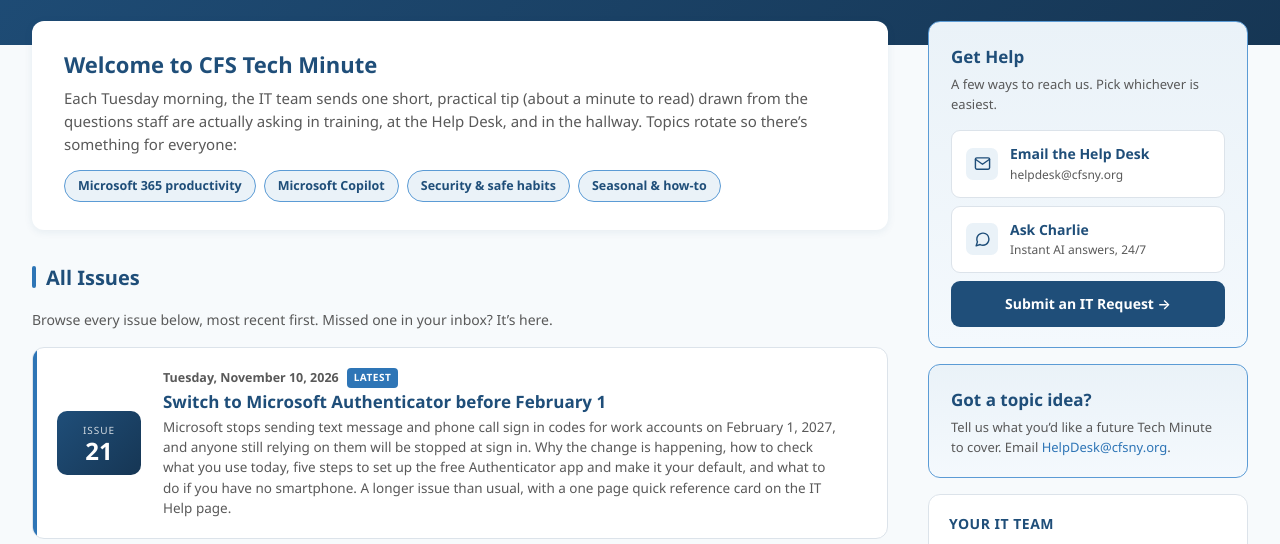
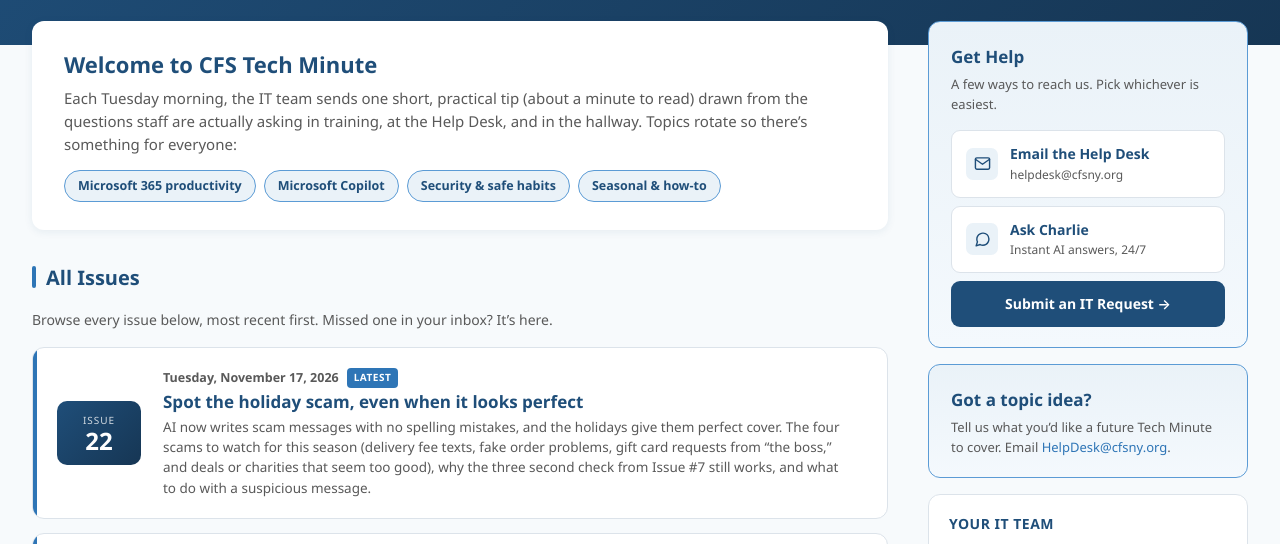
Before and after one commit to jnoriega-cfs/cfs-intranet-tools, a plain HTML site: page tech-minute.html in a window 1280 px wide. Shown: the part 184-728 px from the top of the page. Drawn offline with Linux system fonts and the light colour scheme.

Commit message:
Add files via upload

```diff
--- a/tech-minute.html
+++ b/tech-minute.html
@@ -729,10 +729,19 @@
     <p class="section-sub">Browse every issue below, most recent first. Missed one in your inbox? It&#8217;s here.</p>
 
     <div class="issue-list">
+      <a class="issue-card" href="https://jnoriega-cfs.github.io/cfs-intranet-tools/tech-minute/issue-22.html" target="_blank" rel="noopener noreferrer">
+        <div class="issue-num"><span class="lbl">Issue</span><span class="no">22</span></div>
+        <div class="issue-body">
+          <p class="issue-when">Tuesday, November 17, 2026<span class="latest-pill">Latest</span></p>
+          <p class="issue-title">Spot the holiday scam, even when it looks perfect</p>
+          <p class="issue-desc">AI now writes scam messages with no spelling mistakes, and the holidays give them perfect cover. The four scams to watch for this season (delivery fee texts, fake order problems, gift card requests from &ldquo;the boss,&rdquo; and deals or charities that seem too good), why the three second check from Issue #7 still works, and what to do with a suspicious message.</p>
+        </div>
+      </a>
+
       <a class="issue-card" href="https://jnoriega-cfs.github.io/cfs-intranet-tools/tech-minute/issue-21.html" target="_blank" rel="noopener noreferrer">
         <div class="issue-num"><span class="lbl">Issue</span><span class="no">21</span></div>
         <div class="issue-body">
-          <p class="issue-when">Tuesday, November 10, 2026<span class="latest-pill">Latest</span></p>
+          <p class="issue-when">Tuesday, November 10, 2026</p>
           <p class="issue-title">Switch to Microsoft Authenticator before February 1</p>
           <p class="issue-desc">Microsoft stops sending text message and phone call sign in codes for work accounts on February 1, 2027, and anyone still relying on them will be stopped at sign in. Why the change is happening, how to check what you use today, five steps to set up the free Authenticator app and make it your default, and what to do if you have no smartphone. A longer issue than usual, with a one page quick reference card on the IT Help page.</p>
         </div>
```
